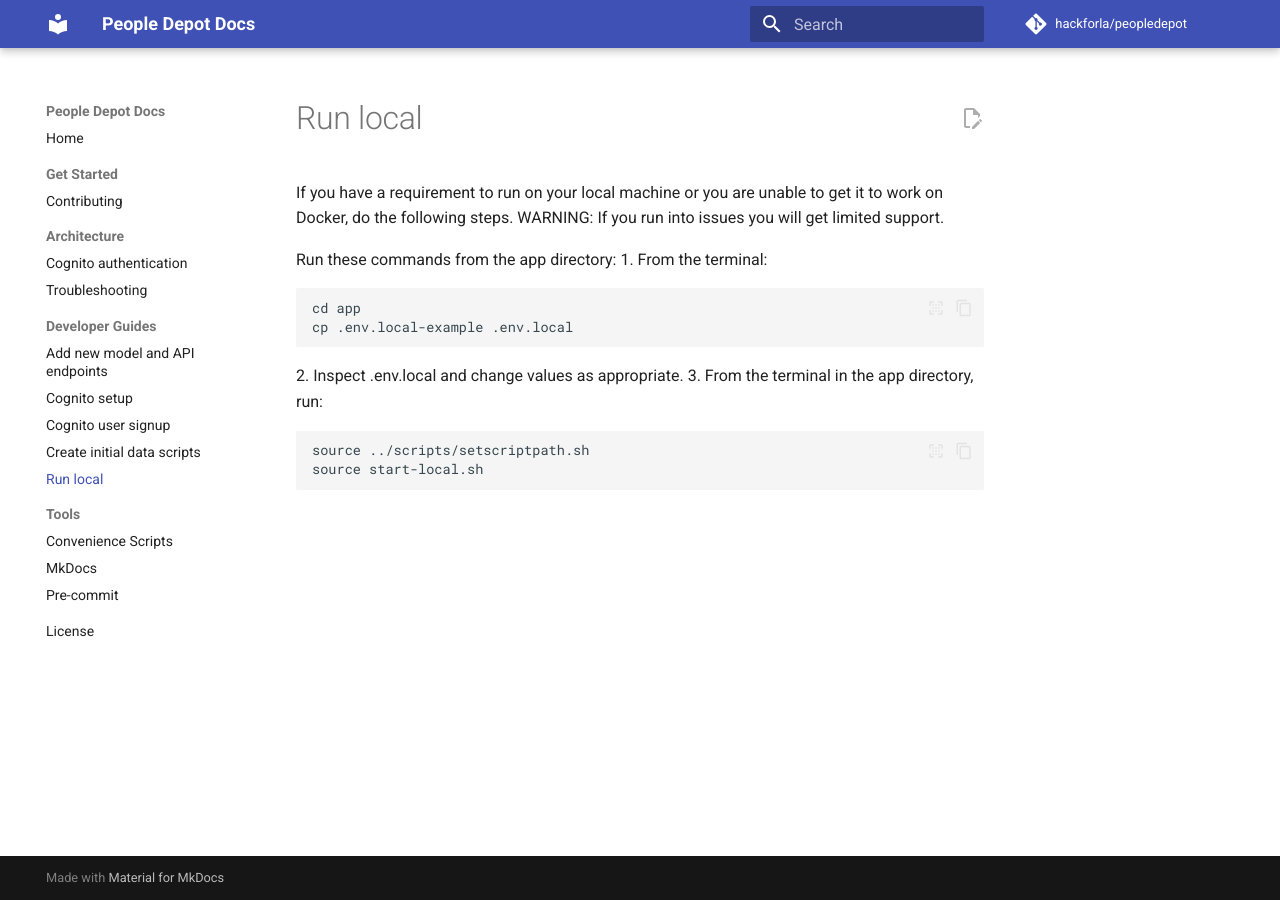
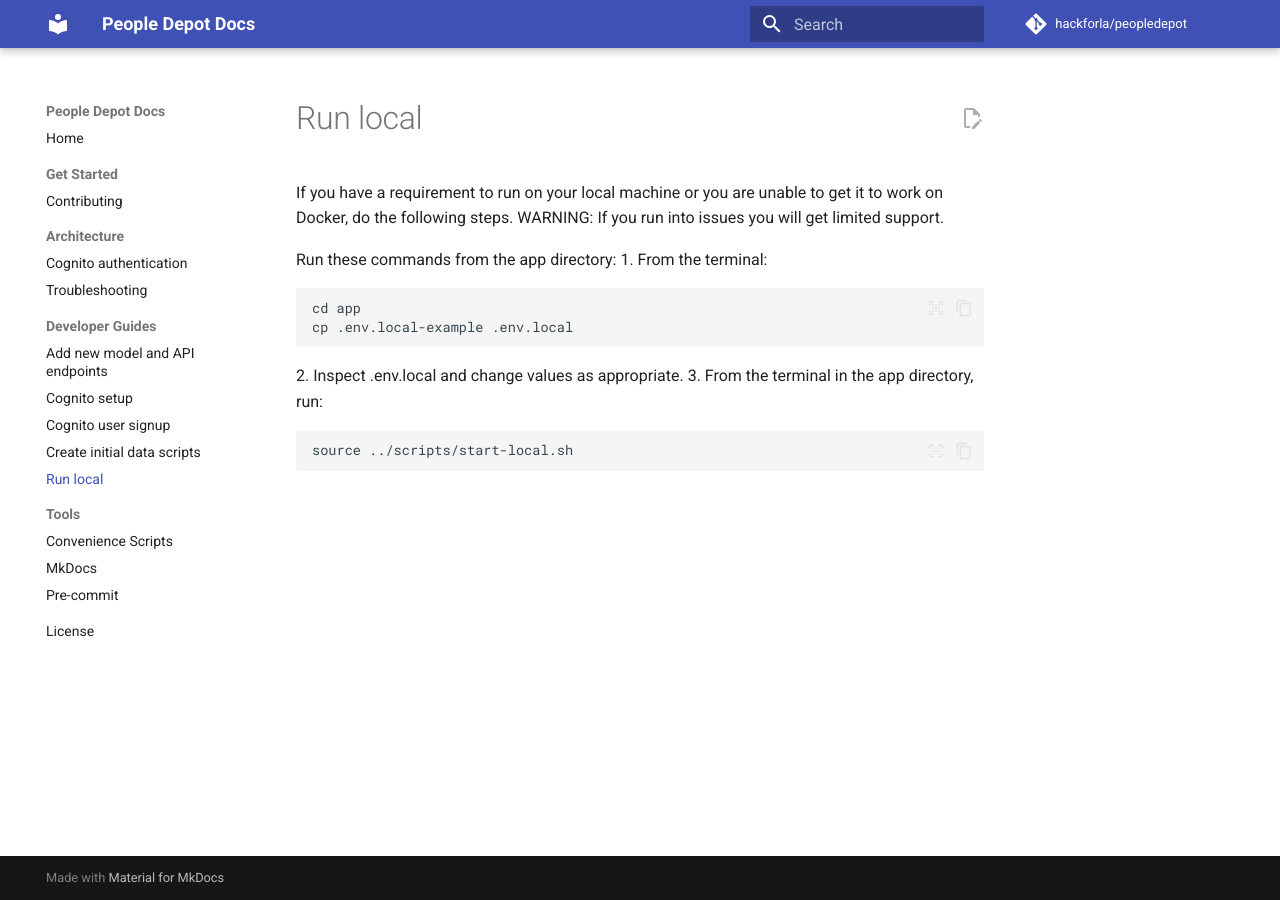
Before and after one commit to hackforla/peopledepot, an MkDocs documentation site: the page built from docs/how-to/run-local.md, in a window 1280 px wide. Built offline with MkDocs 1.6.1 and Material for MkDocs 9.7.7, drawn with Linux system fonts in a browser that asks for light colours; comment, search, counter and statistics services are not loaded.

Commit message:
Update doc

````diff
--- a/docs/how-to/run-local.md
+++ b/docs/how-to/run-local.md
@@ -10,6 +10,5 @@
 2. Inspect .env.local and change values as appropriate.
 3. From the terminal in the app directory, run:
 ```
-source ../scripts/setscriptpath.sh
-source start-local.sh
+source ../scripts/start-local.sh
 ```
````
